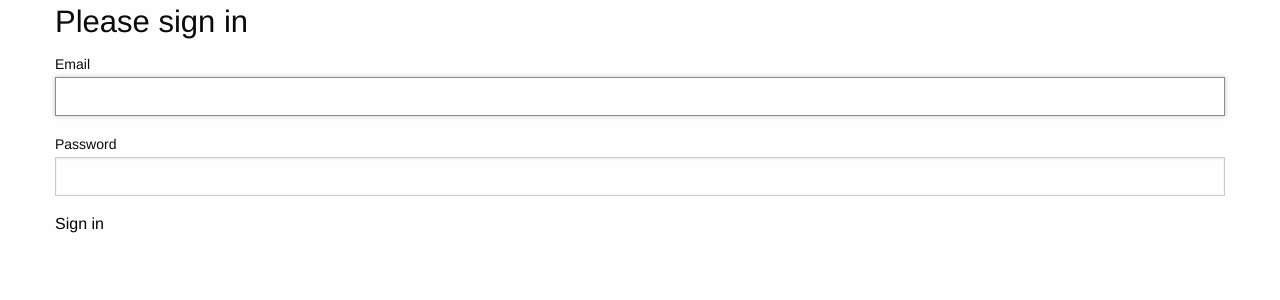
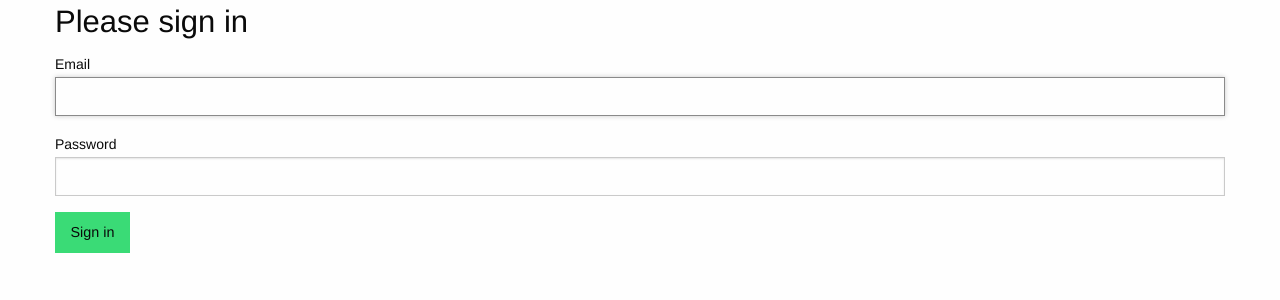
Before and after one commit to aikus/sql-exam, a Symfony app: template templates/security/login.html.twig in a window 1280 px wide. Shown: the part 54-354 px from the top of the page. Run offline with Twig, Linux system fonts and the light colour scheme; the template is opened without the code that fills it, so the values that code supplies are empty; some libraries are stand-ins or nearby versions.

Commit message:
Поменял кнопку

```diff
--- a/templates/security/login.html.twig
+++ b/templates/security/login.html.twig
@@ -35,7 +35,7 @@
         </div>
     #}
 
-    <button class="btn btn-lg btn-primary" type="submit">
+    <button  class="success button" type="submit">
         Sign in
     </button>
 </form>
```
